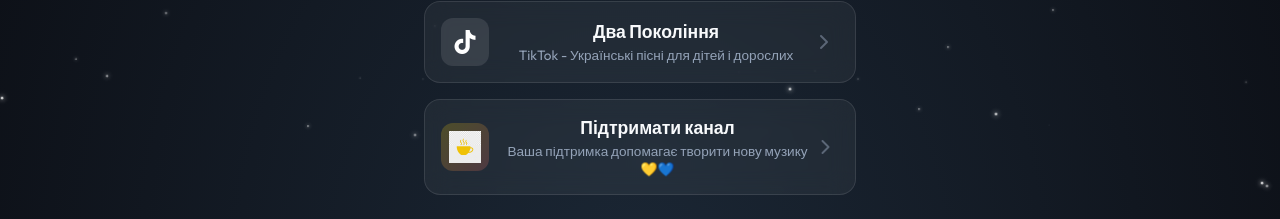
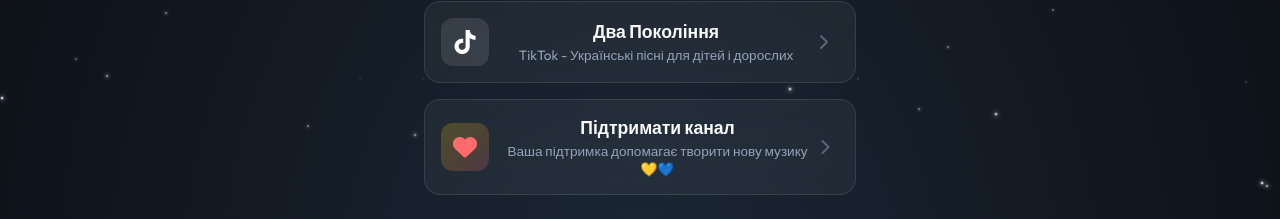
Before and after one commit to nazarsis/vika, a plain HTML site: page index.html in a window 1280 px wide. Shown: the part 496-715 px from the top of the page. Drawn offline with Linux system fonts and the light colour scheme.

Commit message:
Revert to heart icon for support

```diff
--- a/index.html
+++ b/index.html
@@ -80,8 +80,8 @@
 
             <!-- Link 4: Buy Me a Coffee -->
             <a href="https://buymeacoffee.com/dvapokolinnia" target="_blank" class="link-card support-card">
-                <div class="card-icon bmc-icon">
-                    <img src="assets/bmc_logo.png" alt="Buy Me a Coffee" class="bmc-logo">
+                <div class="card-icon">
+                    <i class="fa-solid fa-heart"></i>
                 </div>
                 <div class="card-content">
                     <h2>Підтримати канал</h2>
```
